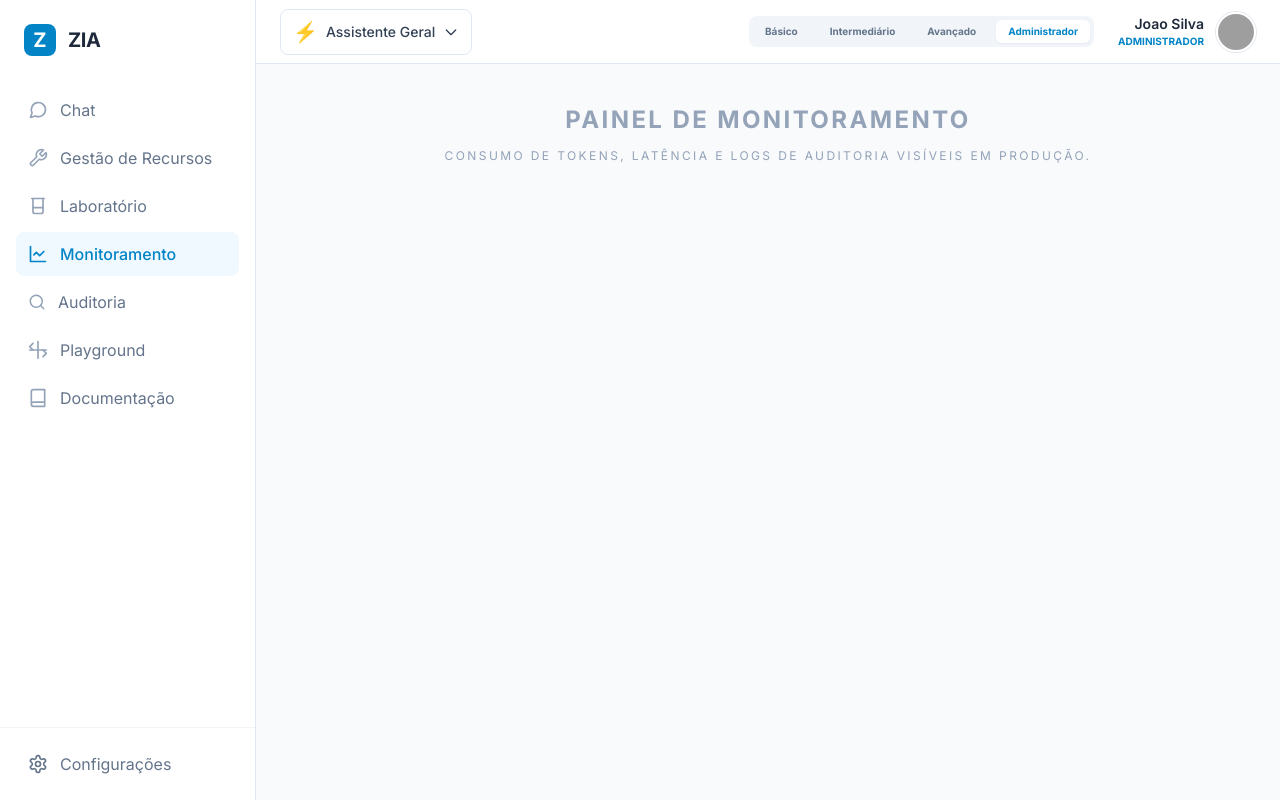
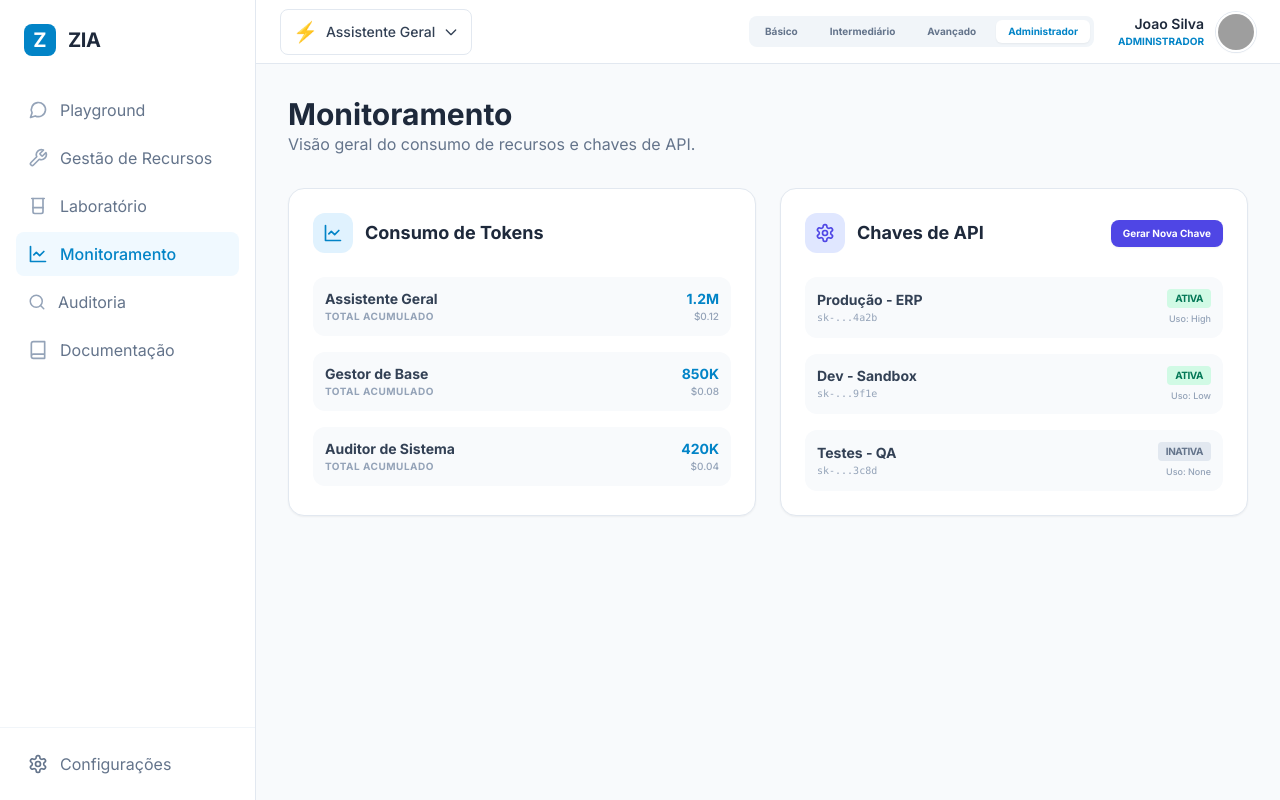
Before and after one commit to GabrielliCarvalhoZucchetti/zia_poc, a React (Vite) app: page /#/monitoring in a window 1280 px wide. Built offline with nearby package versions, Linux system fonts and the light colour scheme; grey boxes are pictures that could not be loaded.

Commit message:
Atualizei algumas features
E implementei outras com conteúdo dentro das abas.

```diff
--- a/App.tsx
+++ b/App.tsx
@@ -9,6 +9,7 @@ import ResourceManagementPage from './pages/ResourceManagementPage';
 import DocumentationPage from './pages/DocumentationPage';
 import LabPage from './pages/LabPage';
 import AuditLogsPage from './pages/AuditLogsPage';
+import MonitoringPage from './pages/MonitoringPage';
 
 const INITIAL_RESOURCES: Resource[] = [
   { id: 'r1', name: 'Assistente Geral', description: 'IA multiuso para tarefas diárias.', type: ResourceType.AGENT, agentType: AgentType.READING, requiredRole: UserRole.BASIC, icon: '⚡', createdAt: '2025-01-10' },
@@ -36,7 +37,7 @@ const App: React.FC = () => {
   const handleCreateResource = (res: Omit<Resource, 'id' | 'createdAt'>) => {
     const newRes: Resource = {
       ...res,
-      id: `r-${Date.now()}`,
+      id: `r-${Date.now()}-${Math.random().toString(36).substr(2, 9)}`,
       createdAt: new Date().toISOString().split('T')[0]
     };
     setResources(prev => [...prev, newRes]);
@@ -47,7 +48,7 @@ const App: React.FC = () => {
   };
 
   const handleNewConversation = (resourceId: string): string => {
-    const id = Date.now().toString();
+    const id = `c-${Date.now()}-${Math.random().toString(36).substr(2, 9)}`;
     const newConv: Conversation = {
       id,
       title: `Conversa ${conversations.length + 1}`,
@@ -105,8 +106,7 @@ const App: React.FC = () => {
               } />
               <Route path="/lab" element={<div className="flex-1 overflow-y-auto bg-slate-50"><LabPage /></div>} />
               <Route path="/audit" element={<div className="flex-1 overflow-y-auto bg-slate-50"><AuditLogsPage /></div>} />
-              <Route path="/monitoring" element={<div className="flex-1 overflow-y-auto bg-slate-50 p-10 text-center text-slate-400 font-bold text-2xl uppercase tracking-widest">Painel de Monitoramento<br/><span className="text-xs font-normal">Consumo de tokens, latência e logs de auditoria visíveis em produção.</span></div>} />
-              <Route path="/playground" element={<div className="flex-1 overflow-y-auto bg-slate-50 p-10 text-center text-slate-400 font-bold text-2xl uppercase tracking-widest">Laboratório de Testes (Playground)<br/><span className="text-xs font-normal">Teste prompts e variações de modelos aqui.</span></div>} />
+              <Route path="/monitoring" element={<div className="flex-1 overflow-y-auto bg-slate-50"><MonitoringPage /></div>} />
               <Route path="/docs" element={<div className="flex-1 overflow-y-auto bg-slate-50"><DocumentationPage /></div>} />
             </Routes>
           </main>
--- a/components/Sidebar.tsx
+++ b/components/Sidebar.tsx
@@ -7,12 +7,11 @@ const Sidebar: React.FC = () => {
   const location = useLocation();
 
   const menuItems = [
-    { path: '/chat', label: 'Chat', icon: <Icons.Chat /> },
+    { path: '/chat', label: 'Playground', icon: <Icons.Chat /> },
     { path: '/resources', label: 'Gestão de Recursos', icon: <Icons.AgentBuilder /> },
     { path: '/lab', label: 'Laboratório', icon: <Icons.Lab /> },
     { path: '/monitoring', label: 'Monitoramento', icon: <Icons.Monitoring /> },
     { path: '/audit', label: 'Auditoria', icon: <Icons.Search /> },
-    { path: '/playground', label: 'Playground', icon: <Icons.Playground /> },
     { path: '/docs', label: 'Documentação', icon: <Icons.Documentation /> },
   ];
 
--- a/index.html
+++ b/index.html
@@ -38,8 +38,10 @@
   }
 }
 </script>
+<link rel="stylesheet" href="/index.css">
 </head>
 <body>
     <div id="root"></div>
+<script type="module" src="/index.tsx"></script>
 </body>
 </html>
--- a/metadata.json
+++ b/metadata.json
@@ -1,5 +1,5 @@
 {
-  "name": "ZIA - AI Governance & Agent Platform",
+  "name": "ZIA -  Zucchetti Intilgence Assistant",
   "description": "A high-performance interface for managing AI agents, assistants, and vectorized documentation with a robust, role-based permission system (RBAC). Featuring real-time chat, resource management, project Kanban, and comprehensive monitoring dashboards.",
   "requestFramePermissions": [
     "camera",
--- a/pages/ChatPage.tsx
+++ b/pages/ChatPage.tsx
@@ -51,7 +51,7 @@ const ChatPage: React.FC<ChatPageProps> = ({
     }
 
     const userMsg: Message = {
-      id: Date.now().toString(),
+      id: `m-u-${Date.now()}-${Math.random().toString(36).substr(2, 9)}`,
       role: 'user',
       content: input,
       timestamp: new Date().toLocaleTimeString(),
@@ -72,7 +72,7 @@ const ChatPage: React.FC<ChatPageProps> = ({
     const aiResponse = await generateAgentResponse(input, history, activeResource.prompt);
 
     const botMsg: Message = {
-      id: (Date.now() + 1).toString(),
+      id: `m-a-${Date.now()}-${Math.random().toString(36).substr(2, 9)}`,
       role: 'assistant',
       content: aiResponse,
       timestamp: new Date().toLocaleTimeString(),
@@ -153,7 +153,7 @@ const ChatPage: React.FC<ChatPageProps> = ({
         </div>
       </aside>
 
-      {/* Área Principal de Chat */}
+      {/* Área Principal do Playground */}
       <main className="flex-1 flex flex-col bg-white h-full relative overflow-hidden">
 
         {/* Lista de Mensagens (Ocupa o centro e estende até o fundo) */}
--- /dev/null
+++ b/pages/MonitoringPage.tsx
@@ -0,0 +1,145 @@
+
+import React from 'react';
+import { Icons } from '../constants';
+
+const MonitoringPage: React.FC = () => {
+  const [apiKeys, setApiKeys] = React.useState([
+    { name: 'Produção - ERP', key: 'sk-...4a2b', status: 'Ativa', usage: 'High' },
+    { name: 'Dev - Sandbox', key: 'sk-...9f1e', status: 'Ativa', usage: 'Low' },
+    { name: 'Testes - QA', key: 'sk-...3c8d', status: 'Inativa', usage: 'None' },
+  ]);
+
+  const [showModal, setShowModal] = React.useState(false);
+  const [newKeyName, setNewKeyName] = React.useState('');
+
+  const handleGenerateKey = (e: React.FormEvent) => {
+    e.preventDefault();
+    if (!newKeyName.trim()) return;
+
+    const newKey = {
+      name: newKeyName,
+      key: `sk-...${Math.random().toString(36).substr(2, 4)}`,
+      status: 'Ativa',
+      usage: 'None'
+    };
+
+    setApiKeys([newKey, ...apiKeys]);
+    setNewKeyName('');
+    setShowModal(false);
+  };
+
+  const tokenUsage = [
+    { agent: 'Assistente Geral', tokens: '1.2M', cost: '$0.12' },
+    { agent: 'Gestor de Base', tokens: '850K', cost: '$0.08' },
+    { agent: 'Auditor de Sistema', tokens: '420K', cost: '$0.04' },
+  ];
+
+  return (
+    <div className="p-8 max-w-5xl mx-auto space-y-8 animate-in fade-in duration-500">
+      <div>
+        <h1 className="text-3xl font-bold text-slate-800">Monitoramento</h1>
+        <p className="text-slate-500">Visão geral do consumo de recursos e chaves de API.</p>
+      </div>
+
+      <div className="grid grid-cols-1 md:grid-cols-2 gap-6">
+        {/* Token Consumption Card */}
+        <div className="bg-white p-6 rounded-2xl border border-slate-200 shadow-sm">
+          <div className="flex items-center gap-3 mb-6">
+            <div className="w-10 h-10 bg-sky-100 text-sky-600 rounded-xl flex items-center justify-center">
+              <Icons.Monitoring />
+            </div>
+            <h2 className="text-lg font-bold text-slate-800">Consumo de Tokens</h2>
+          </div>
+
+          <div className="space-y-4">
+            {tokenUsage.map((item, i) => (
+              <div key={i} className="flex items-center justify-between p-3 bg-slate-50 rounded-xl">
+                <div>
+                  <div className="text-sm font-bold text-slate-700">{item.agent}</div>
+                  <div className="text-[10px] text-slate-400 uppercase font-bold tracking-wider">Total Acumulado</div>
+                </div>
+                <div className="text-right">
+                  <div className="text-sm font-bold text-sky-600">{item.tokens}</div>
+                  <div className="text-[10px] text-slate-400 font-medium">{item.cost}</div>
+                </div>
+              </div>
+            ))}
+          </div>
+        </div>
+
+        {/* API Keys Card */}
+        <div className="bg-white p-6 rounded-2xl border border-slate-200 shadow-sm flex flex-col">
+          <div className="flex items-center justify-between mb-6">
+            <div className="flex items-center gap-3">
+              <div className="w-10 h-10 bg-indigo-100 text-indigo-600 rounded-xl flex items-center justify-center">
+                <Icons.Settings />
+              </div>
+              <h2 className="text-lg font-bold text-slate-800">Chaves de API</h2>
+            </div>
+            <button
+              onClick={() => setShowModal(true)}
+              className="text-[10px] font-bold bg-indigo-600 text-white px-3 py-1.5 rounded-lg hover:bg-indigo-700 transition-colors shadow-sm"
+            >
+              Gerar Nova Chave
+            </button>
+          </div>
+
+          <div className="space-y-4">
+            {apiKeys.map((key, i) => (
+              <div key={i} className="flex items-center justify-between p-3 bg-slate-50 rounded-xl">
+                <div>
+                  <div className="text-sm font-bold text-slate-700">{key.name}</div>
+                  <div className="text-[10px] font-mono text-slate-400">{key.key}</div>
+                </div>
+                <div className="text-right">
+                  <div className={`text-[10px] font-bold px-2 py-0.5 rounded uppercase tracking-tighter ${
+                    key.status === 'Ativa' ? 'bg-emerald-100 text-emerald-700' : 'bg-slate-200 text-slate-500'
+                  }`}>
+                    {key.status}
+                  </div>
+                  <div className="text-[9px] text-slate-400 mt-1 font-medium">Uso: {key.usage}</div>
+                </div>
+              </div>
+            ))}
+          </div>
+        </div>
+      </div>
+
+      {/* Modal para Gerar Chave */}
+      {showModal && (
+        <div className="fixed inset-0 z-50 flex items-center justify-center p-4">
+          <div className="absolute inset-0 bg-slate-900/40 backdrop-blur-sm" onClick={() => setShowModal(false)}></div>
+          <div className="bg-white w-full max-w-md rounded-2xl shadow-2xl relative z-10 overflow-hidden">
+            <div className="p-6 border-b border-slate-100 bg-slate-50 flex items-center justify-between">
+              <h2 className="text-lg font-bold text-slate-800">Gerar Nova API Key</h2>
+              <button onClick={() => setShowModal(false)} className="text-slate-400 hover:text-slate-600">
+                <svg className="w-6 h-6" fill="none" stroke="currentColor" viewBox="0 0 24 24"><path strokeLinecap="round" strokeLinejoin="round" strokeWidth="2" d="M6 18L18 6M6 6l12 12"></path></svg>
+              </button>
+            </div>
+            <form onSubmit={handleGenerateKey} className="p-6 space-y-4">
+              <div className="space-y-2">
+                <label className="text-xs font-bold text-slate-500 uppercase">Nome da Chave</label>
+                <input
+                  autoFocus
+                  required
+                  value={newKeyName}
+                  onChange={e => setNewKeyName(e.target.value)}
+                  type="text"
+                  placeholder="Ex: Integração Mobile"
+                  className="w-full px-4 py-2 rounded-lg border border-slate-200 focus:outline-none focus:ring-2 focus:ring-indigo-500"
+                />
+              </div>
+              <div className="flex gap-3 pt-2">
+                <button type="button" onClick={() => setShowModal(false)} className="flex-1 py-2.5 border border-slate-200 rounded-xl font-bold text-slate-600 hover:bg-slate-50 transition-all">Cancelar</button>
+                <button type="submit" className="flex-1 py-2.5 bg-indigo-600 hover:bg-indigo-700 text-white rounded-xl font-bold transition-all shadow-lg shadow-indigo-100">Gerar Chave</button>
+              </div>
+            </form>
+          </div>
+        </div>
+      )}
+
+    </div>
+  );
+};
+
+export default MonitoringPage;
```
Also changed, not shown: package.json (+8 -5 lines), 2 other files (tests, documents, lock files or other folders).
